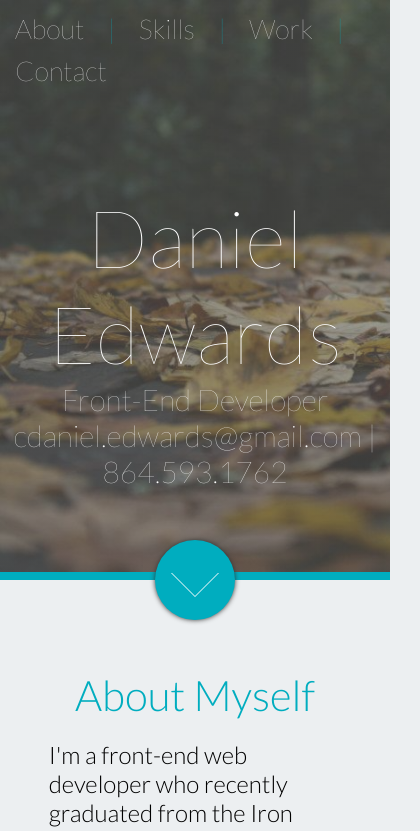
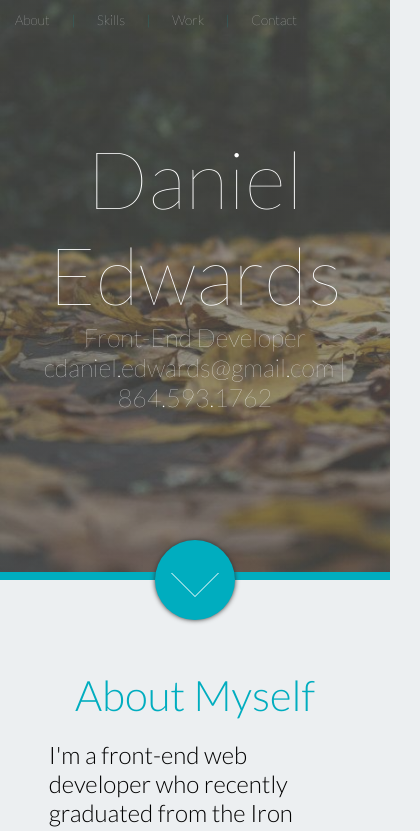
Before and after one commit to cdanwards/cdanwards.github.io, a plain HTML site: page index.html in a window 390 px wide. Shown: the top 831 px of the page, 420 px wide, since content can reach past the window. Drawn offline with Linux system fonts and the light colour scheme.

Commit message:
polish responsiveness

```diff
--- a/styles/main.scss
+++ b/styles/main.scss
@@ -78,6 +78,7 @@ body {
   }
   @include media($mobile) {
     width: 100%;
+    font-size: .5em;
   }
 }
 
@@ -118,6 +119,9 @@ body {
   @include media($mobile) {
     .headings {
       padding-top: 100px;
+    }
+    h3 {
+      font-size: 25px;
     }
   }
 }
@@ -283,6 +287,13 @@ body {
     .skill-icon {
       width: 9%;
       vertical-align: middle;
+    }
+  }
+  @include media($mobile) {
+    .skills-container {
+      .skill-icon {
+        width: 18%;
+      }
     }
   }
 }
@@ -456,6 +467,7 @@ body {
     .info-container {
       width: 100%;
       text-align: center;
+      font-size: 24px;
     }
     .icons-container {
       width: 100%;
@@ -476,6 +488,13 @@ body {
       .wrap {
         float: center;
         text-align: center;
+      }
+      .wrap a {
+        width: 42px;
+        height: 42px;
+      }
+      a .fa {
+        line-height: 40px;
       }
     }
     height: 220px;
```
Also changed, not shown: index.html (+1 -0 lines), styles/main.css, 1 other file.
